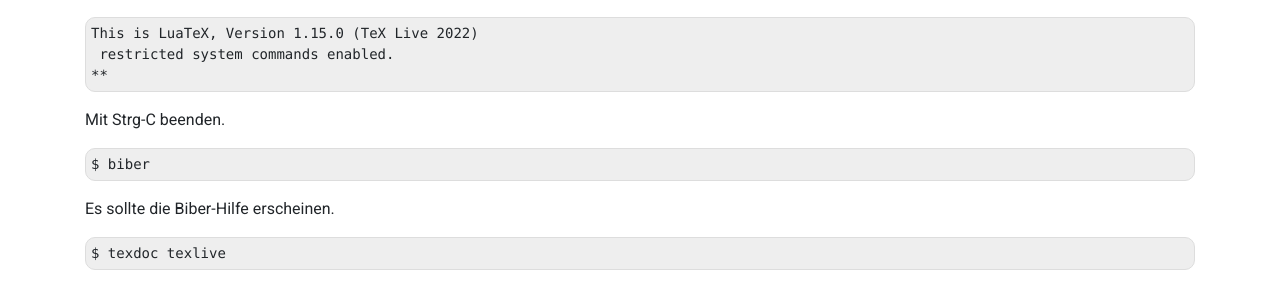
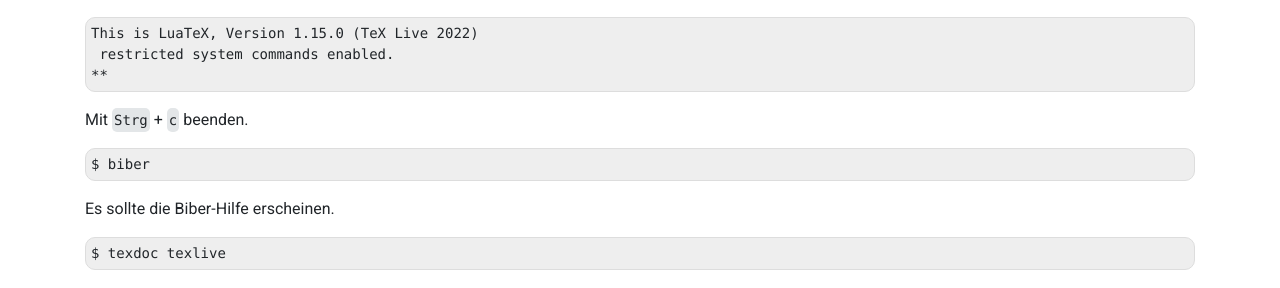
Before and after one commit to pep-dortmund/homepage-toolbox, a Jekyll site: the page built from install/linux.md, in a window 1280 px wide and 900 px high, scrolled down 3686 px. Shown: the part 150-438 px from the top of the window. Built offline with Jekyll 4.4.1, drawn with Linux system fonts in a browser that asks for light colours; nearby versions of some CDN libraries.

Commit message:
catch code block key combinations

```diff
--- a/install/linux.md
+++ b/install/linux.md
@@ -223,7 +223,7 @@
      restricted system commands enabled.
     **
 
-Mit Strg-C beenden.
+Mit `Strg` + `c` beenden.
 
     $ biber
 
```
Also changed, not shown: install/macos.md (+1 -1 lines).
